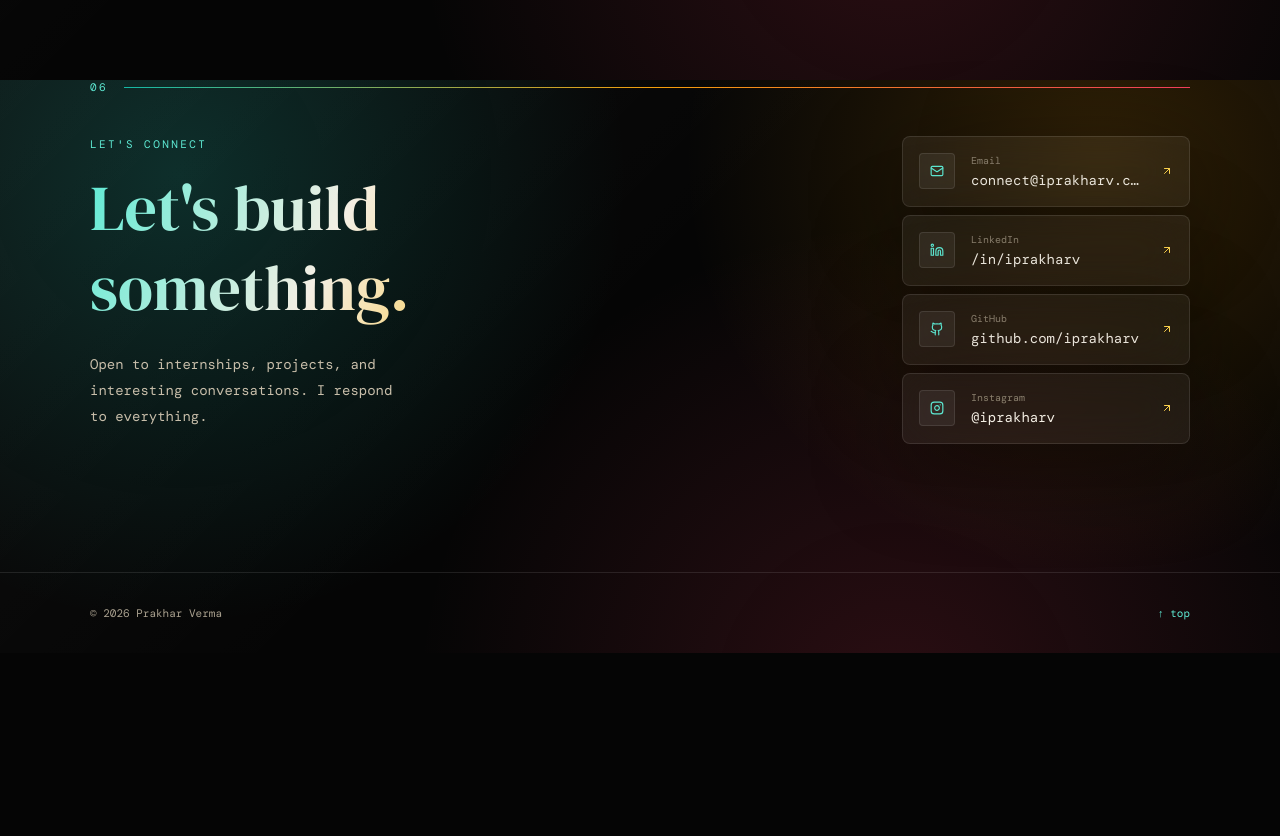
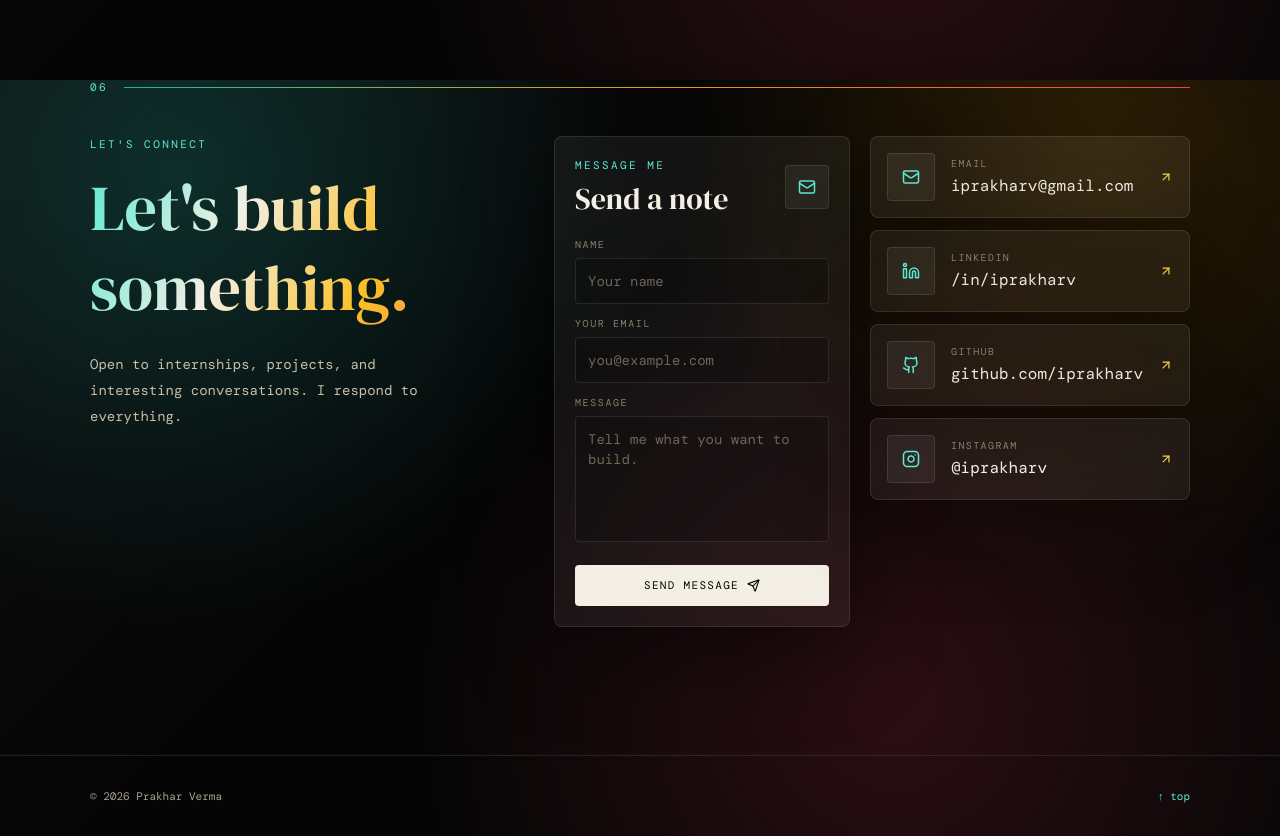
Before and after one commit to iPrakharV/iprakharv.github.io, a Next.js app: page / in a window 1280 px wide. Shown: the part 7120-7956 px from the top of the page. Before the commit the page ends 7773 px from the top, so only its background shows below. Built offline with nearby package versions, Linux system fonts and the light colour scheme; a web font is replaced by a local one.

Commit message:
Improve contact section

```diff
--- a/components/Contact.tsx
+++ b/components/Contact.tsx
@@ -1,11 +1,16 @@
+'use client'
+
+import { FormEvent, useState } from 'react'
 import { FadeIn, StaggerContainer, StaggerItem } from '@/components/FadeIn'
-import { Mail, Github, Linkedin, Instagram, ArrowUpRight } from 'lucide-react'
+import { Mail, Github, Linkedin, Instagram, ArrowUpRight, Send } from 'lucide-react'
+
+const email = 'iprakharv@gmail.com'
 
 const links = [
   {
     label: 'Email',
-    value: 'connect@iprakharv.com',
-    href: 'mailto:connect@iprakharv.com',
+    value: email,
+    href: `mailto:${email}`,
     icon: Mail,
   },
   {
@@ -29,6 +34,24 @@ const links = [
 ]
 
 export function Contact() {
+  const [form, setForm] = useState({ name: '', email: '', message: '' })
+
+  function sendMessage(event: FormEvent<HTMLFormElement>) {
+    event.preventDefault()
+
+    const subject = encodeURIComponent(`Portfolio message from ${form.name || 'Website visitor'}`)
+    const body = encodeURIComponent(
+      [
+        `Name: ${form.name || 'Not provided'}`,
+        `Email: ${form.email || 'Not provided'}`,
+        '',
+        form.message,
+      ].join('\n')
+    )
+
+    window.location.href = `mailto:${email}?subject=${subject}&body=${body}`
+  }
+
   return (
     <section id="contact" className="relative overflow-hidden py-24 md:py-32">
       <div aria-hidden="true" className="absolute inset-x-0 top-0 h-px hotline" />
@@ -40,8 +63,7 @@ export function Contact() {
           </div>
         </FadeIn>
 
-        <div className="flex flex-col md:flex-row gap-16 md:gap-24">
-          {/* Left: CTA */}
+        <div className="grid gap-10 lg:grid-cols-[0.8fr_1.2fr]">
           <FadeIn className="flex-1">
             <p className="section-kicker mb-4">
               Let&apos;s connect
@@ -54,15 +76,78 @@ export function Contact() {
               <br />
               something.
             </h2>
-            <p className="max-w-xs font-mono text-sm leading-[1.85] text-[#4f493f] dark:text-[#c8beaa]">
+            <p className="max-w-sm font-mono text-sm leading-[1.85] text-[#4f493f] dark:text-[#c8beaa]">
               Open to internships, projects, and interesting conversations.
               I respond to everything.
             </p>
           </FadeIn>
 
-          {/* Right: links */}
-          <div className="md:w-72">
-            <StaggerContainer className="space-y-2" staggerDelay={0.07}>
+          <div className="grid gap-5 xl:grid-cols-[1.05fr_0.95fr]">
+            <FadeIn>
+              <form onSubmit={sendMessage} className="glass-panel rounded-lg p-5">
+                <div className="mb-5 flex items-center justify-between">
+                  <div>
+                    <p className="section-kicker">Message me</p>
+                    <h3 className="mt-2 font-serif text-3xl text-[#15120d] dark:text-[#f4efe4]">
+                      Send a note
+                    </h3>
+                  </div>
+                  <div className="flex h-11 w-11 items-center justify-center rounded border border-black/10 bg-white/35 text-teal-700 dark:border-white/10 dark:bg-white/[0.06] dark:text-teal-300">
+                    <Mail size={18} />
+                  </div>
+                </div>
+
+                <div className="grid gap-3">
+                  <label className="block">
+                    <span className="mb-1.5 block font-mono text-[10px] uppercase tracking-[0.16em] text-[#7f7666] dark:text-[#8b806e]">
+                      Name
+                    </span>
+                    <input
+                      value={form.name}
+                      onChange={(event) => setForm({ ...form, name: event.target.value })}
+                      className="w-full rounded border border-black/10 bg-white/50 px-3 py-3 font-mono text-sm text-[#15120d] transition-colors placeholder:text-[#9c927f] focus:border-teal-500 dark:border-white/10 dark:bg-black/20 dark:text-[#f4efe4] dark:placeholder:text-[#6f6658]"
+                      placeholder="Your name"
+                    />
+                  </label>
+
+                  <label className="block">
+                    <span className="mb-1.5 block font-mono text-[10px] uppercase tracking-[0.16em] text-[#7f7666] dark:text-[#8b806e]">
+                      Your email
+                    </span>
+                    <input
+                      type="email"
+                      value={form.email}
+                      onChange={(event) => setForm({ ...form, email: event.target.value })}
+                      className="w-full rounded border border-black/10 bg-white/50 px-3 py-3 font-mono text-sm text-[#15120d] transition-colors placeholder:text-[#9c927f] focus:border-teal-500 dark:border-white/10 dark:bg-black/20 dark:text-[#f4efe4] dark:placeholder:text-[#6f6658]"
+                      placeholder="you@example.com"
+                    />
+                  </label>
+
+                  <label className="block">
+                    <span className="mb-1.5 block font-mono text-[10px] uppercase tracking-[0.16em] text-[#7f7666] dark:text-[#8b806e]">
+                      Message
+                    </span>
+                    <textarea
+                      required
+                      rows={5}
+                      value={form.message}
+                      onChange={(event) => setForm({ ...form, message: event.target.value })}
+                      className="w-full resize-none rounded border border-black/10 bg-white/50 px-3 py-3 font-mono text-sm text-[#15120d] transition-colors placeholder:text-[#9c927f] focus:border-teal-500 dark:border-white/10 dark:bg-black/20 dark:text-[#f4efe4] dark:placeholder:text-[#6f6658]"
+                      placeholder="Tell me what you want to build."
+                    />
+                  </label>
+                </div>
+
+                <button
+                  type="submit"
+                  className="mt-4 flex w-full items-center justify-center gap-2 rounded bg-[#15120d] px-5 py-3 font-mono text-[11px] uppercase tracking-[0.12em] text-[#f4efe4] transition-all hover:-translate-y-0.5 hover:bg-teal-700 dark:bg-[#f4efe4] dark:text-[#050505] dark:hover:bg-teal-200"
+                >
+                  Send message <Send size={13} />
+                </button>
+              </form>
+            </FadeIn>
+
+            <StaggerContainer className="grid content-start gap-3" staggerDelay={0.07}>
               {links.map(({ label, value, href, icon: Icon }) => (
                 <StaggerItem key={href}>
                   <a
@@ -71,19 +156,19 @@ export function Contact() {
                     rel={href.startsWith('http') ? 'noopener noreferrer' : undefined}
                     className="glass-panel group flex items-center gap-4 rounded-lg p-4 transition-all hover:-translate-y-1"
                   >
-                    <div className="flex h-9 w-9 flex-shrink-0 items-center justify-center rounded border border-black/10 bg-white/35 text-teal-700 transition-colors group-hover:text-amber-700 dark:border-white/10 dark:bg-white/[0.06] dark:text-teal-300 dark:group-hover:text-amber-200">
-                      <Icon size={14} />
+                    <div className="flex h-12 w-12 flex-shrink-0 items-center justify-center rounded border border-black/10 bg-white/35 text-teal-700 transition-colors group-hover:text-amber-700 dark:border-white/10 dark:bg-white/[0.06] dark:text-teal-300 dark:group-hover:text-amber-200">
+                      <Icon size={18} />
                     </div>
-                    <div className="flex-1 min-w-0">
-                      <p className="mb-0.5 font-mono text-[10px] text-[#7f7666] dark:text-[#8b806e]">
+                    <div className="min-w-0 flex-1">
+                      <p className="mb-1 font-mono text-[10px] uppercase tracking-[0.14em] text-[#7f7666] dark:text-[#8b806e]">
                         {label}
                       </p>
-                      <p className="truncate font-mono text-sm text-[#28231b] transition-colors group-hover:text-teal-700 dark:text-[#f4efe4] dark:group-hover:text-teal-200">
+                      <p className="break-words font-mono text-base leading-snug text-[#28231b] transition-colors group-hover:text-teal-700 dark:text-[#f4efe4] dark:group-hover:text-teal-200">
                         {value}
                       </p>
                     </div>
                     <ArrowUpRight
-                      size={12}
+                      size={14}
                       className="flex-shrink-0 text-amber-600 transition-colors group-hover:text-teal-700 dark:text-amber-300 dark:group-hover:text-teal-200"
                     />
                   </a>
--- a/components/Hero.tsx
+++ b/components/Hero.tsx
@@ -25,7 +25,7 @@ const roles = [
 const socials = [
   { href: 'https://github.com/iprakharv', icon: Github, label: 'GitHub' },
   { href: 'https://linkedin.com/in/iprakharv', icon: Linkedin, label: 'LinkedIn' },
-  { href: 'mailto:connect@iprakharv.com', icon: Mail, label: 'Email' },
+  { href: 'mailto:iprakharv@gmail.com', icon: Mail, label: 'Email' },
   { href: 'https://instagram.com/iprakharv', icon: Instagram, label: 'Instagram' },
 ]
 
```
